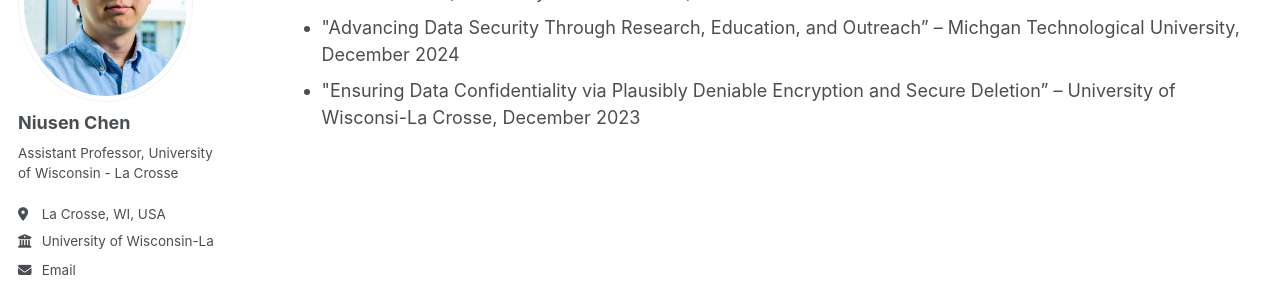
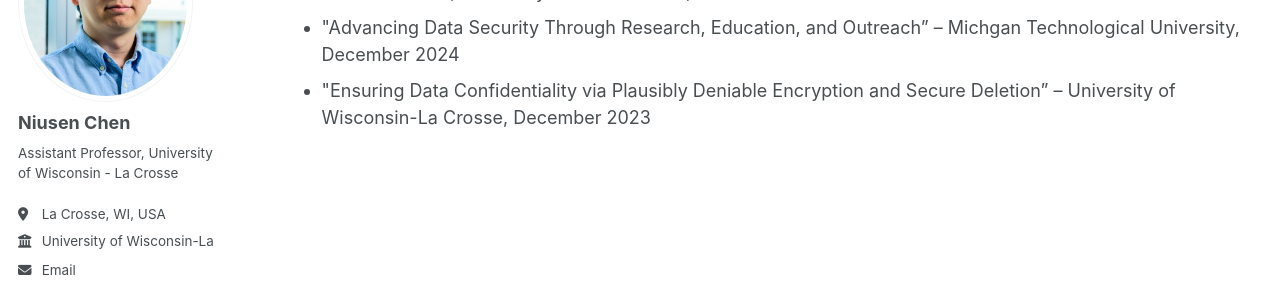
Before and after one commit to niusenc/niusenc.github.io, a Jekyll site: the page built from _pages/talks.html, in a window 1280 px wide. Shown: the part 194-488 px from the top of the page. Built offline with Jekyll 4.4.1, drawn with Linux system fonts in a browser that asks for light colours; some web fonts are replaced.

Commit message:
Update talks.html

```diff
--- a/_pages/talks.html
+++ b/_pages/talks.html
@@ -8,5 +8,5 @@ author_profile: true
 <ul>
   <li>"Safeguarding Data Confidentiality: From Deniable Encryption to Secure Deletion” – Distinguished AI/Cyber Webinar Series, University of North Dakota, March 2025</li>
   <li>"Advancing Data Security Through Research, Education, and Outreach” – Michgan Technological University, December 2024</li>
-  <li>"Ensuring Data Confidentiality via Plausibly Deniable Encryption and Secure Deletion” – University of Wisconsi-La Crosse, December 2023</li>
+  <li>"Ensuring Data Confidentiality via Plausibly Deniable Encryption and Secure Deletion” – University of Wisconsin-La Crosse, December 2023</li>
 </ul>
```
